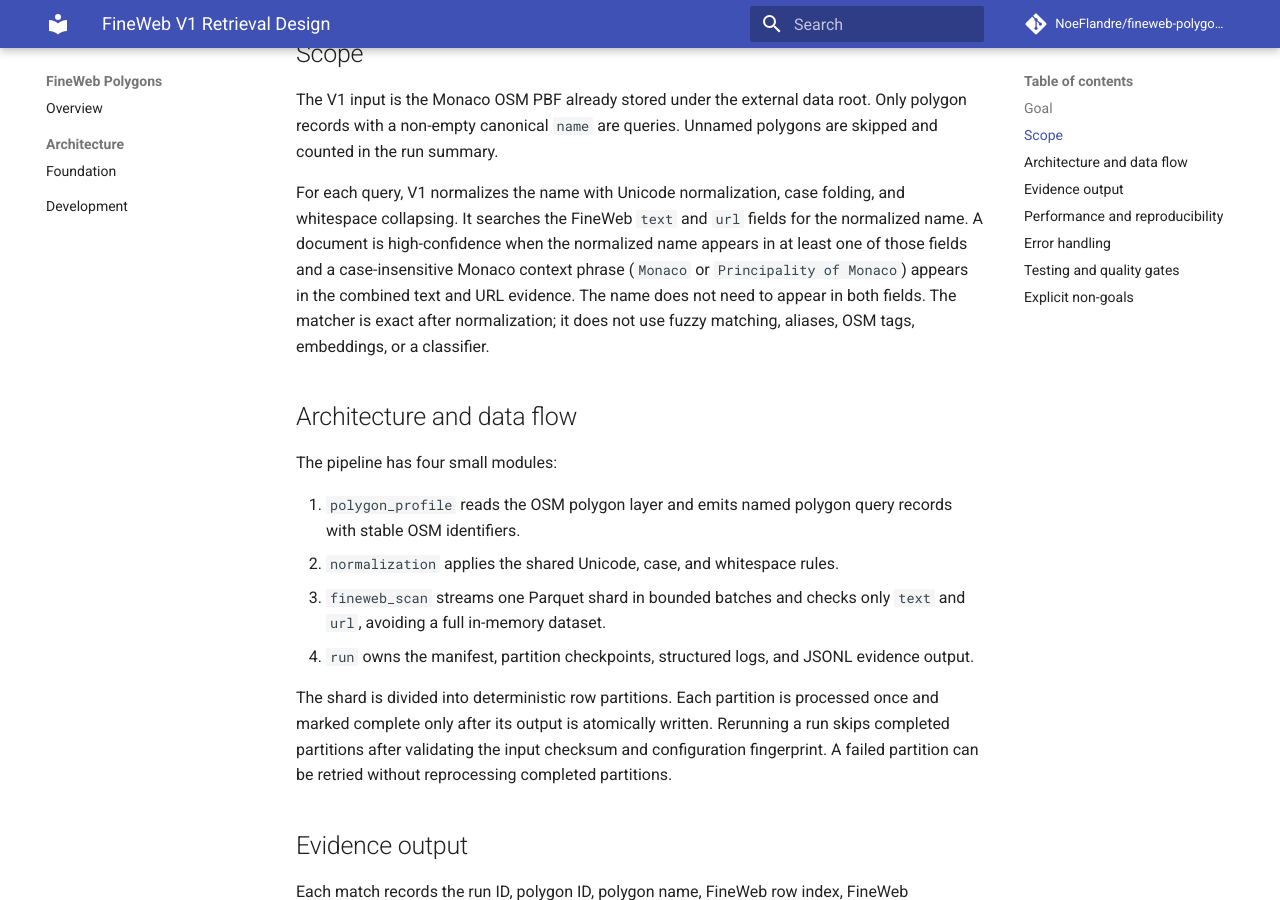
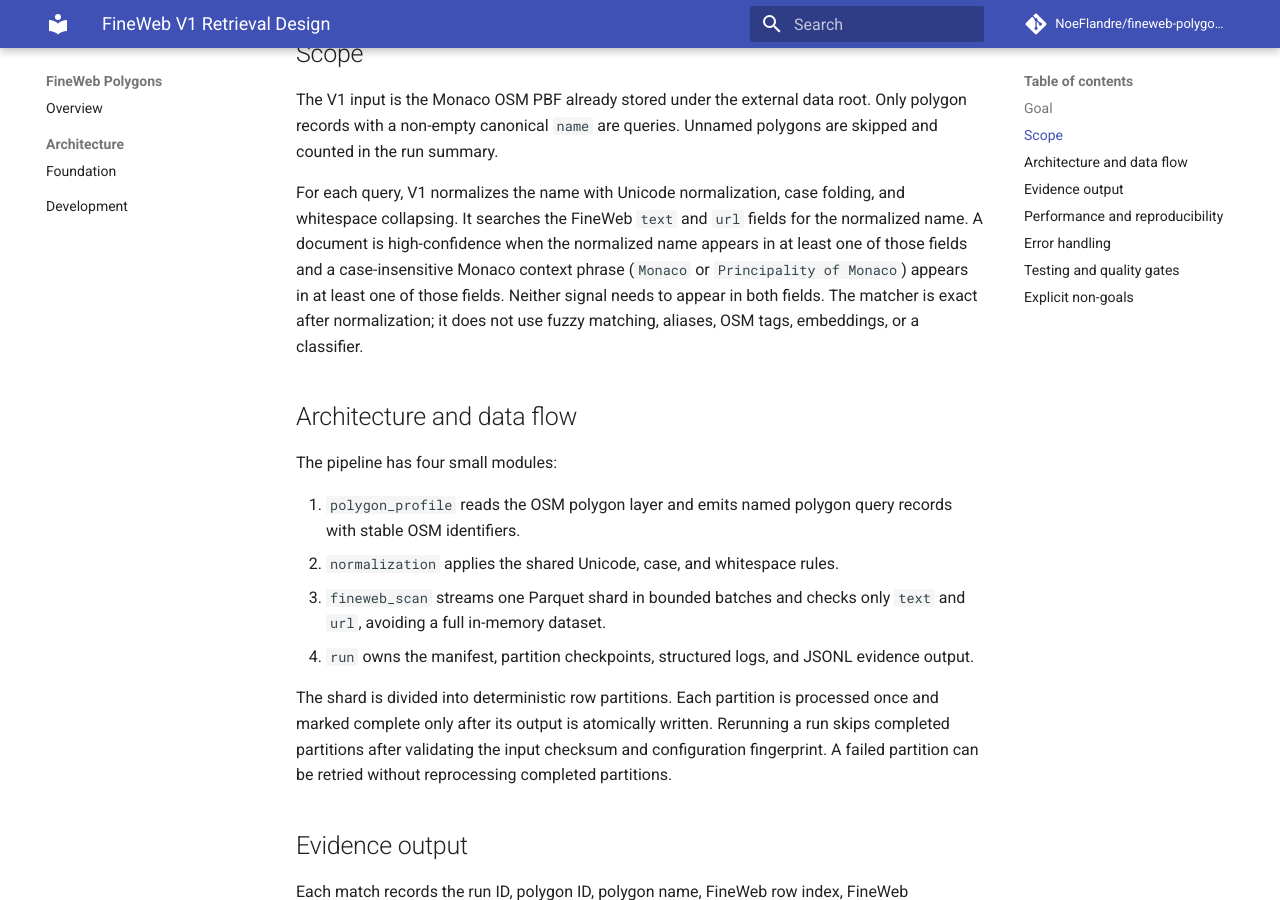
Before and after one commit to NoeFlandre/fineweb-polygons, an MkDocs documentation site: the page built from docs/superpowers/specs/2026-08-24-fineweb-v1-retrieval-design.md, in a window 1280 px wide and 900 px high, scrolled down 311 px. Built offline with MkDocs 1.6.1 and Material for MkDocs 9.7.7, drawn with Linux system fonts in a browser that asks for light colours; comment, search, counter and statistics services are not loaded.

Commit message:
docs: clarify V1 evidence fields

```diff
--- a/docs/superpowers/specs/2026-08-24-fineweb-v1-retrieval-design.md
+++ b/docs/superpowers/specs/2026-08-24-fineweb-v1-retrieval-design.md
@@ -16,9 +16,9 @@
 and whitespace collapsing. It searches the FineWeb `text` and `url` fields for
 the normalized name. A document is high-confidence when the normalized name
 appears in at least one of those fields and a case-insensitive Monaco context
-phrase (`Monaco` or `Principality of Monaco`) appears in the combined text and
-URL evidence. The name does not need to appear in both fields. The matcher is
-exact after normalization; it does not use fuzzy matching, aliases, OSM tags,
+phrase (`Monaco` or `Principality of Monaco`) appears in at least one of those
+fields. Neither signal needs to appear in both fields. The matcher is exact
+after normalization; it does not use fuzzy matching, aliases, OSM tags,
 embeddings, or a classifier.
 
 ## Architecture and data flow
```
